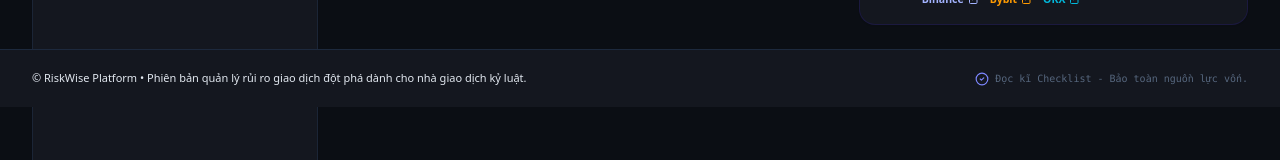
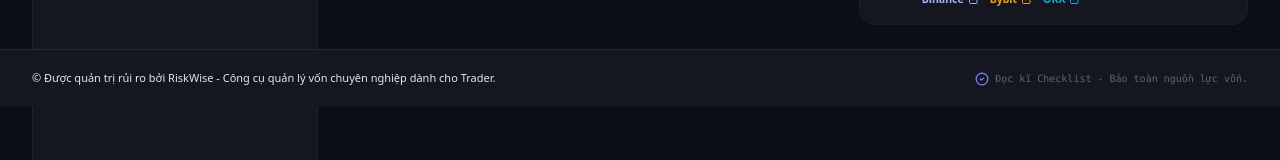
Before and after one commit to huyxoanls22/RiskWise-, a React (Vite) app: page / in a window 1280 px wide. Shown: the part 1256-1416 px from the top of the page. Built offline with nearby package versions, Linux system fonts and the light colour scheme.

Commit message:
refactor: update footer text and reorder table columns
- Update footer branding text for professional alignment.
- Reorder PortfolioTracker table columns to place Stop Loss before Trailing Stop for better visual flow.

```diff
--- a/src/App.tsx
+++ b/src/App.tsx
@@ -1645,7 +1645,7 @@ export default function App() {
       {/* Modern minimalist footer block */}
       <footer className="w-full border-t border-slate-800 bg-[#14171F] py-5 px-6 sm:px-8 mt-auto text-center text-[11px] text-slate-550 font-medium">
         <div className="max-w-7xl mx-auto flex flex-col sm:flex-row items-center justify-between gap-3">
-          <p>© RiskWise Platform • Phiên bản quản lý rủi ro giao dịch đột phá dành cho nhà giao dịch kỷ luật.</p>
+          <p>© Được quản trị rủi ro bởi RiskWise - Công cụ quản lý vốn chuyên nghiệp dành cho Trader.</p>
           <p className="font-mono text-[10px] text-slate-500/85 flex items-center gap-1.5 justify-center">
             <CheckCircle2 className="w-3.5 h-3.5 text-indigo-400" />
             Đọc kĩ Checklist - Bảo toàn nguồn lực vốn.
--- a/src/components/PortfolioTracker.tsx
+++ b/src/components/PortfolioTracker.tsx
@@ -498,8 +498,8 @@ export default function PortfolioTracker({
                   <th className="p-3">Loại / Chiều</th>
                   <th className="p-3">Khối lượng</th>
                   <th className="p-3">Mức Giá Vào</th>
+                  <th className="p-3">Stop Loss</th>
                   <th className="p-3">Trailing Stop</th>
-                  <th className="p-3">Stop Loss</th>
                   <th className="p-3">Giá Chốt Lời</th>
                   <th className="p-3">Rủi ro (% Ngành)</th>
                   <th className="p-3">Giá Hiện Tại</th>
@@ -547,6 +547,9 @@ export default function PortfolioTracker({
                       {/* Entry Price */}
                       <td className="p-3 font-mono text-slate-300">{t.entryPrice.toLocaleString()}</td>
 
+                      {/* SL */}
+                      <td className="p-3 font-mono text-slate-400">{t.stopLoss}</td>
+
                       {/* Trailing Stop Column */}
                       <td className="p-3">
                         {editingTrailingId === t.id ? (
@@ -591,9 +594,6 @@ export default function PortfolioTracker({
                           </div>
                         )}
                       </td>
-
-                      {/* SL */}
-                      <td className="p-3 font-mono text-slate-400">{t.stopLoss}</td>
 
                       {/* Giá chốt lời */}
                       <td className="p-3 font-mono text-emerald-400 font-bold">{t.takeProfit || 'Chưa cài'}</td>
```
